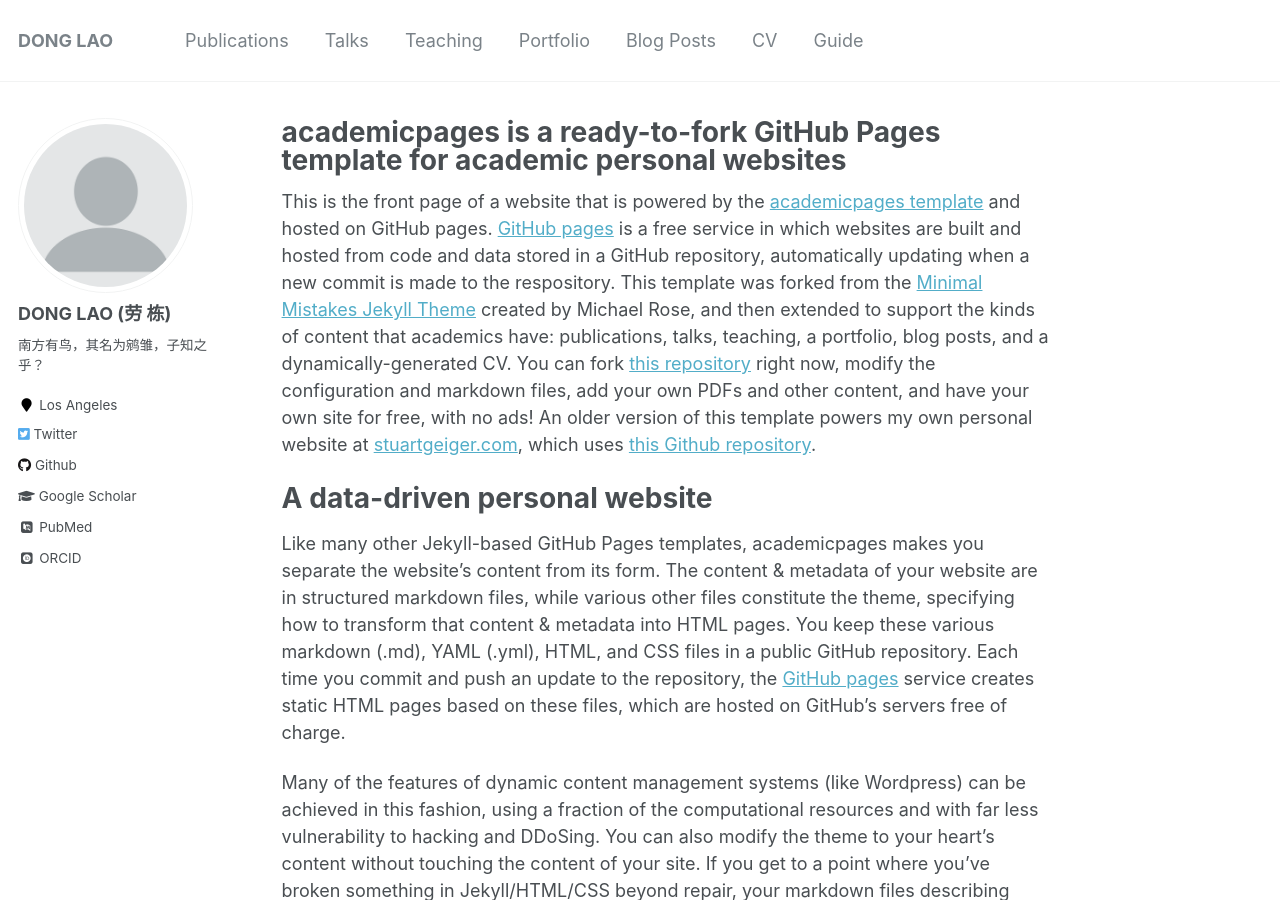
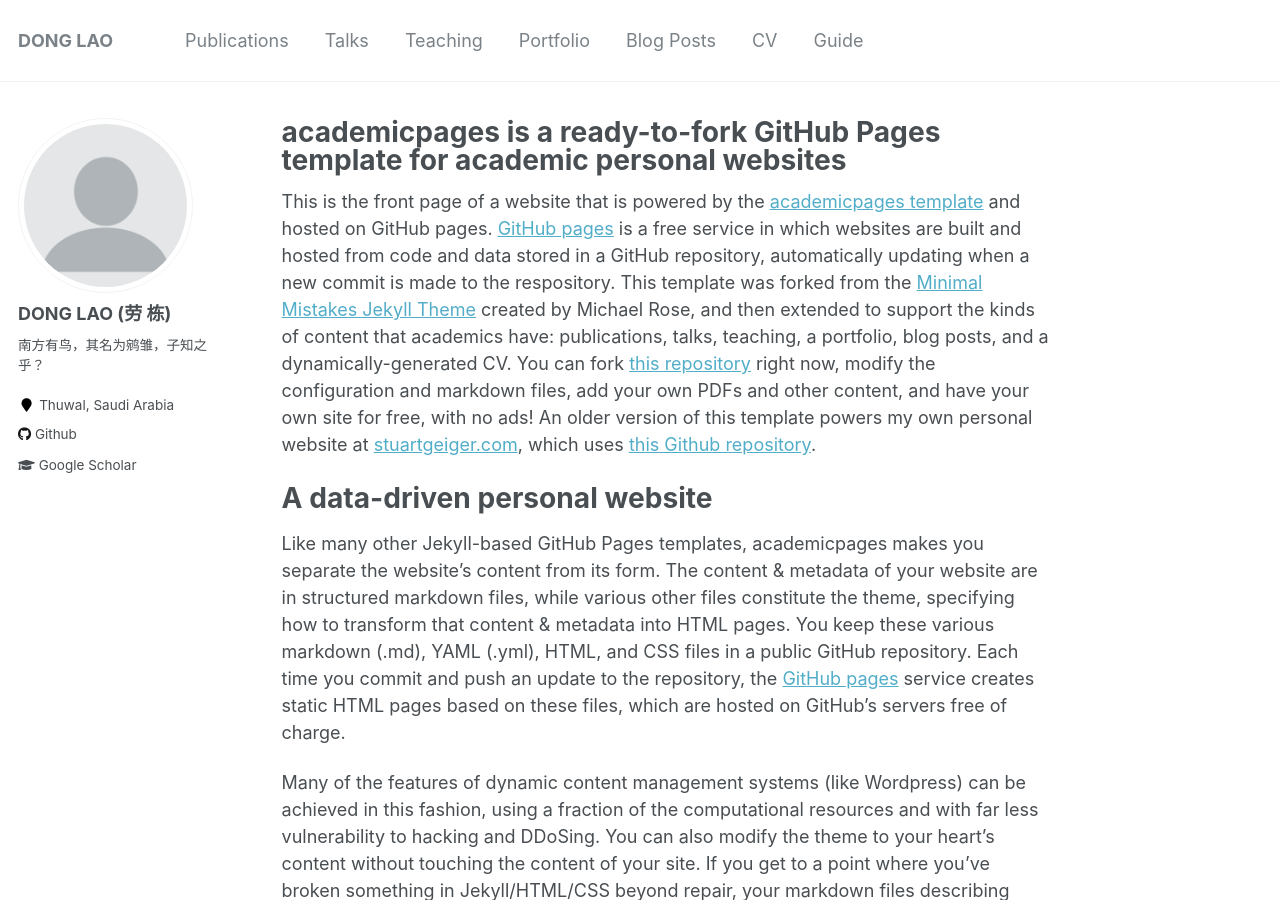
Before and after one commit to donglao/dlaoweb, a Jekyll site: the page built from _pages/about.md, in a window 1280 px wide and 900 px high. Built offline with Jekyll 4.4.1, drawn with Linux system fonts in a browser that asks for light colours; some web fonts are replaced.

Commit message:
Update _config.yml

```diff
--- a/_config.yml
+++ b/_config.yml
@@ -10,10 +10,10 @@ locale                   : "en-US"
 title                    : "DONG LAO"
 title_separator          : "-"
 name                     : &name "Your Name"
-description              : &description "personal description"
-url                      : https://academicpages.github.io # the base hostname & protocol for your site e.g. "https://mmistakes.github.io"
+description              : &description "Ph.D. candidate at KAUST"
+url                      : http://dlao.pro # the base hostname & protocol for your site e.g. "https://mmistakes.github.io"
 baseurl                  : "" # the subpath of your site, e.g. "/blog"
-repository               : "academicpages/academicpages.github.io"
+repository               : ""
 teaser                   :  # filename of teaser fallback teaser image placed in /images/, .e.g. "500x300.png"
 breadcrumbs              : false # true, false (default)
 words_per_minute         : 160
@@ -83,10 +83,10 @@ author:
   name             : "DONG LAO (劳 栋)"
   avatar           : "profile.png"
   bio              : "南方有鸟，其名为鹓雏，子知之乎？"
-  location         : "Los Angeles"
+  location         : "Thuwal, Saudi Arabia"
   employer         :
-  pubmed           : "https://www.ncbi.nlm.nih.gov/pubmed/?term=john+snow"
-  googlescholar    : "http://yourfullgooglescholarurl.com"
+  pubmed           : #""
+  googlescholar    : "https://scholar.google.com/citations?user=dvQXYW0AAAAJ&hl=en"
   email            :
   researchgate     :  # example: "https://www.researchgate.net/profile/yourprofile"
   uri              :
@@ -103,13 +103,13 @@ author:
   impactstory      : #"https://profiles.impactstory.org/u/xxxx-xxxx-xxxx-xxxx"
   lastfm           :
   linkedin         :
-  orcid            : "http://orcid.org/yourorcidurl"
+  orcid            : #"http://orcid.org/yourorcidurl"
   pinterest        :
   soundcloud       :
   stackoverflow    : # http://stackoverflow.com/users/123456/username
   steam            :
   tumblr           :
-  twitter          : "replacethistwitterhandle"
+  twitter          : # "replacethistwitterhandle"
   vine             :
   weibo            :
   xing             :
```
